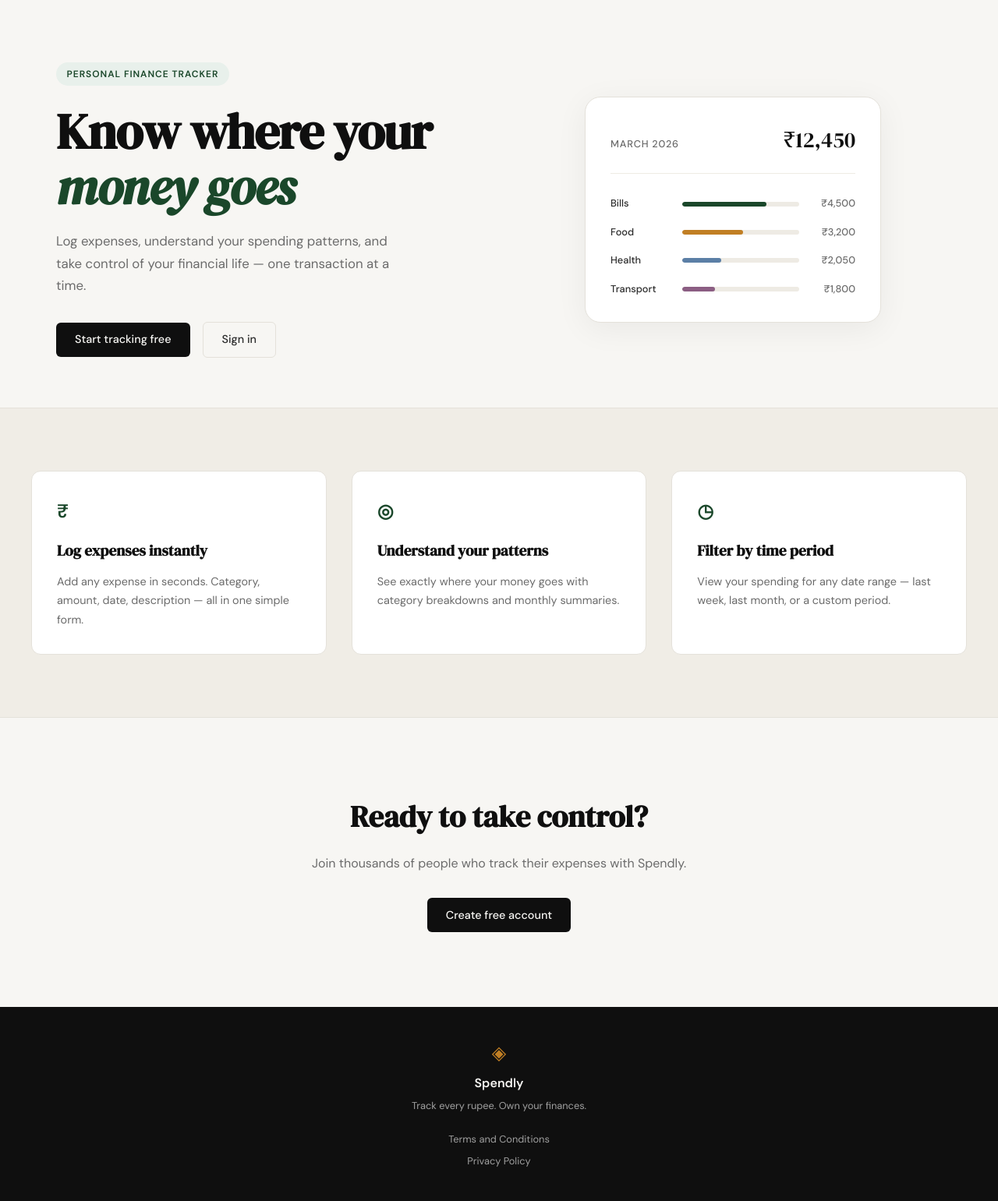
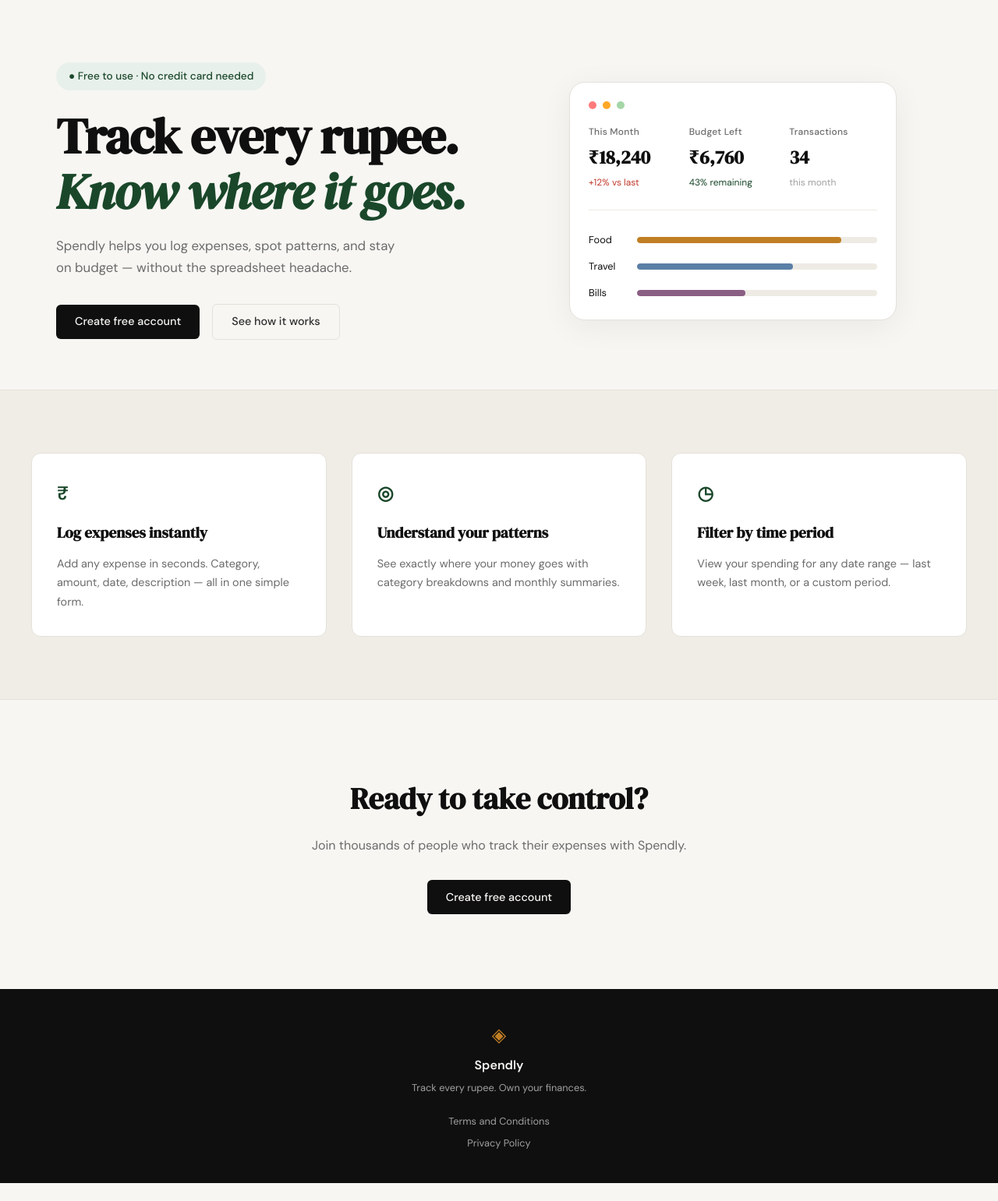
Before and after one commit to Puneeth0106/Spendly, a Flask app: page / in a window 1280 px wide. Shown: the part 61-1602 px from the top of the page at 78% size. After the commit the page ends 1579 px from the top, so only its background shows below. Run offline with Flask 3, Linux system fonts and the light colour scheme.

Commit message:
landing: redesign hero section to match mockup

```diff
--- a/app.py
+++ b/app.py
@@ -25,6 +25,11 @@ def login():
 @app.route("/terms")
 def terms():
     return render_template("terms.html")
+
+
+@app.route("/privacy")
+def privacy():
+    return render_template("privacy.html")
 
 
 # ------------------------------------------------------------------ #
--- a/static/css/style.css
+++ b/static/css/style.css
@@ -137,11 +137,11 @@ a { color: inherit; text-decoration: none; }
     display: inline-block;
     background: var(--accent-light);
     color: var(--accent);
-    font-size: 0.75rem;
-    font-weight: 600;
-    letter-spacing: 0.08em;
-    text-transform: uppercase;
-    padding: 0.35rem 0.85rem;
+    font-size: 0.85rem;
+    font-weight: 500;
+    letter-spacing: 0;
+    text-transform: none;
+    padding: 0.45rem 1rem;
     border-radius: 999px;
     margin-bottom: 1.5rem;
 }
@@ -187,10 +187,70 @@ a { color: inherit; text-decoration: none; }
     background: var(--paper-card);
     border: 1px solid var(--border);
     border-radius: var(--radius-lg);
-    padding: 2rem;
+    padding: 1.5rem;
     width: 100%;
-    max-width: 380px;
+    max-width: 420px;
     box-shadow: 0 8px 40px rgba(0,0,0,0.06);
+}
+
+.mock-card-dots {
+    display: flex;
+    gap: 0.5rem;
+    margin-bottom: 1.25rem;
+}
+
+.dot {
+    width: 10px;
+    height: 10px;
+    border-radius: 50%;
+    display: inline-block;
+}
+
+.dot-red { background: #ff7b7b; }
+.dot-orange { background: #ffa726; }
+.dot-green { background: #a5d6a7; }
+
+.mock-card-stats {
+    display: grid;
+    grid-template-columns: 1fr 1fr 1fr;
+    gap: 1rem;
+    margin-bottom: 1.75rem;
+    padding-bottom: 1.5rem;
+    border-bottom: 1px solid var(--border-soft);
+}
+
+.stat-box {
+    display: flex;
+    flex-direction: column;
+    gap: 0.25rem;
+}
+
+.stat-label {
+    font-size: 0.75rem;
+    font-weight: 500;
+    color: var(--ink-muted);
+    text-transform: capitalize;
+    letter-spacing: 0.02em;
+}
+
+.stat-value {
+    font-family: var(--font-display);
+    font-size: 1.5rem;
+    font-weight: 600;
+    color: var(--ink);
+}
+
+.stat-change {
+    font-size: 0.75rem;
+    color: var(--ink-faint);
+}
+
+.stat-increase {
+    color: var(--danger);
+}
+
+.stat-success {
+    color: var(--accent);
 }
 
 .mock-card-header {
@@ -216,23 +276,27 @@ a { color: inherit; text-decoration: none; }
     color: var(--ink);
 }
 
-.mock-bars { display: flex; flex-direction: column; gap: 1rem; }
+.mock-bars {
+    display: flex;
+    flex-direction: column;
+    gap: 0.85rem;
+}
 
 .mock-bar-row {
     display: grid;
-    grid-template-columns: 80px 1fr 60px;
+    grid-template-columns: 50px 1fr;
     align-items: center;
     gap: 0.75rem;
 }
 
 .mock-cat {
     font-size: 0.8rem;
-    font-weight: 500;
-    color: var(--ink-soft);
+    font-weight: 400;
+    color: var(--ink);
 }
 
 .mock-bar-track {
-    height: 6px;
+    height: 8px;
     background: var(--border-soft);
     border-radius: 999px;
     overflow: hidden;
@@ -250,10 +314,7 @@ a { color: inherit; text-decoration: none; }
 .mock-bar-4 { background: #8b5e83; }
 
 .mock-amt {
-    font-size: 0.8rem;
-    font-weight: 500;
-    color: var(--ink-muted);
-    text-align: right;
+    display: none;
 }
 
 /* ------------------------------------------------------------------ */
--- a/templates/base.html
+++ b/templates/base.html
@@ -36,7 +36,7 @@
             <p class="footer-copy">Track every rupee. Own your finances.</p>
             <div class="footer-links">
                 <a href="{{ url_for('terms') }}">Terms and Conditions</a>
-                <a href="#">Privacy Policy</a>
+                <a href="{{ url_for('privacy') }}">Privacy Policy</a>
             </div>
         </div>
     </footer>
--- a/templates/landing.html
+++ b/templates/landing.html
@@ -6,55 +6,62 @@
 
 <section class="hero">
     <div class="hero-inner">
-        <div class="hero-badge">Personal Finance Tracker</div>
+        <div class="hero-badge">● Free to use · No credit card needed</div>
         <h1 class="hero-title">
-            Know where your<br>
-            <em>money goes</em>
+            Track every rupee.<br>
+            <em>Know where it goes.</em>
         </h1>
         <p class="hero-subtitle">
-            Log expenses, understand your spending patterns,
-            and take control of your financial life —
-            one transaction at a time.
+            Spendly helps you log expenses, spot patterns, and stay<br>
+            on budget — without the spreadsheet headache.
         </p>
         <div class="hero-actions">
-            <a href="{{ url_for('register') }}" class="btn-primary">Start tracking free</a>
-            <a href="{{ url_for('login') }}" class="btn-ghost">Sign in</a>
+            <a href="{{ url_for('register') }}" class="btn-primary">Create free account</a>
+            <a href="{{ url_for('landing') }}" class="btn-ghost">See how it works</a>
         </div>
     </div>
     <div class="hero-visual">
         <div class="mock-card">
-            <div class="mock-card-header">
-                <span class="mock-label">March 2026</span>
-                <span class="mock-total">₹12,450</span>
+            <div class="mock-card-dots">
+                <span class="dot dot-red"></span>
+                <span class="dot dot-orange"></span>
+                <span class="dot dot-green"></span>
+            </div>
+            <div class="mock-card-stats">
+                <div class="stat-box">
+                    <span class="stat-label">This month</span>
+                    <span class="stat-value">₹18,240</span>
+                    <span class="stat-change stat-increase">+12% vs last</span>
+                </div>
+                <div class="stat-box">
+                    <span class="stat-label">Budget left</span>
+                    <span class="stat-value">₹6,760</span>
+                    <span class="stat-change stat-success">43% remaining</span>
+                </div>
+                <div class="stat-box">
+                    <span class="stat-label">Transactions</span>
+                    <span class="stat-value">34</span>
+                    <span class="stat-change">this month</span>
+                </div>
             </div>
             <div class="mock-bars">
                 <div class="mock-bar-row">
+                    <span class="mock-cat">Food</span>
+                    <div class="mock-bar-track">
+                        <div class="mock-bar mock-bar-2" style="width: 85%"></div>
+                    </div>
+                </div>
+                <div class="mock-bar-row">
+                    <span class="mock-cat">Travel</span>
+                    <div class="mock-bar-track">
+                        <div class="mock-bar mock-bar-3" style="width: 65%"></div>
+                    </div>
+                </div>
+                <div class="mock-bar-row">
                     <span class="mock-cat">Bills</span>
                     <div class="mock-bar-track">
-                        <div class="mock-bar" style="width: 72%"></div>
+                        <div class="mock-bar mock-bar-4" style="width: 45%"></div>
                     </div>
-                    <span class="mock-amt">₹4,500</span>
-                </div>
-                <div class="mock-bar-row">
-                    <span class="mock-cat">Food</span>
-                    <div class="mock-bar-track">
-                        <div class="mock-bar mock-bar-2" style="width: 52%"></div>
-                    </div>
-                    <span class="mock-amt">₹3,200</span>
-                </div>
-                <div class="mock-bar-row">
-                    <span class="mock-cat">Health</span>
-                    <div class="mock-bar-track">
-                        <div class="mock-bar mock-bar-3" style="width: 33%"></div>
-                    </div>
-                    <span class="mock-amt">₹2,050</span>
-                </div>
-                <div class="mock-bar-row">
-                    <span class="mock-cat">Transport</span>
-                    <div class="mock-bar-track">
-                        <div class="mock-bar mock-bar-4" style="width: 28%"></div>
-                    </div>
-                    <span class="mock-amt">₹1,800</span>
                 </div>
             </div>
         </div>
```
Also changed, not shown: templates/privacy.html (added, +58 -0 lines).
